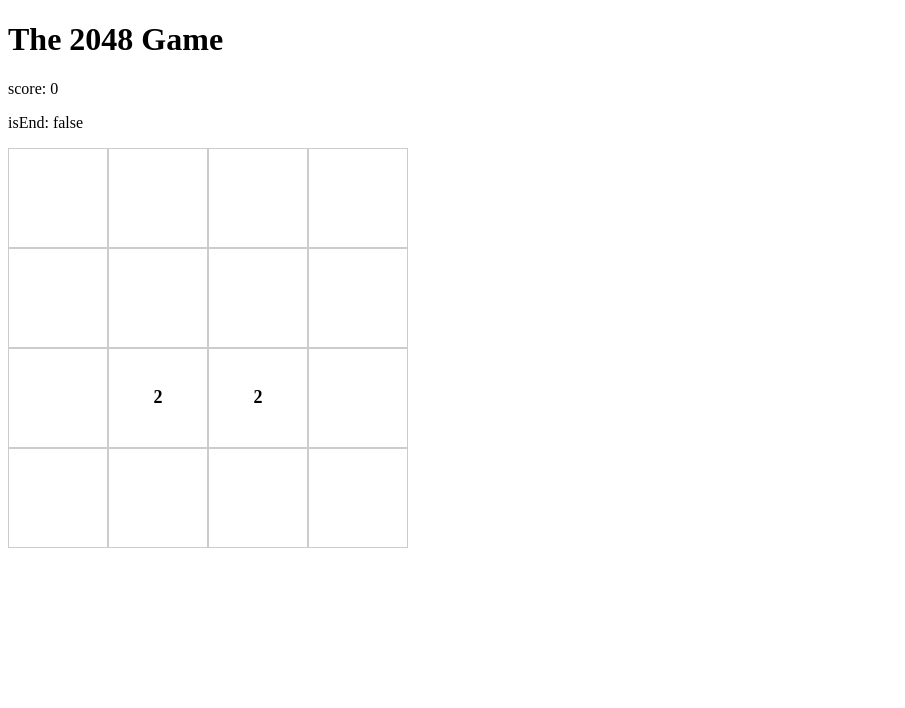
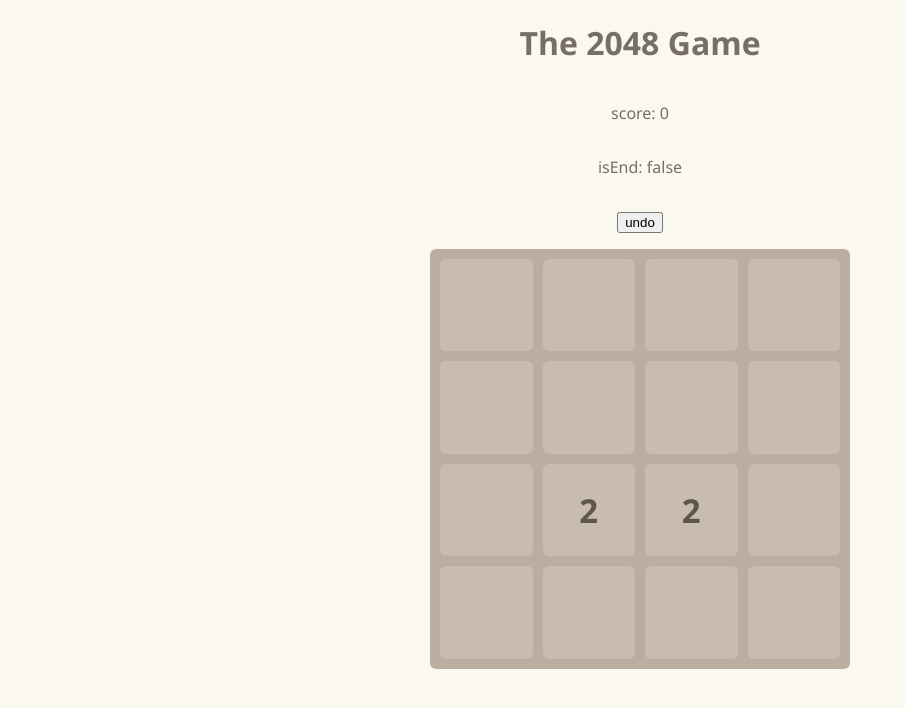
Before and after one commit to naecoo/vue3-2048-game, a Vue app: page / in a window 1280 px wide. Shown: the top 708 px of the page, without its empty margins (0-905 px from the left). Built offline with nearby package versions, Linux system fonts and the light colour scheme.

Commit message:
add some simple style

```diff
--- a/src/App.vue
+++ b/src/App.vue
@@ -1,78 +1,20 @@
 <script lang="ts" setup>
-import { onUnmounted } from 'vue';
-import { useGrid, Direction } from './game';
-
-const { gridData, score, isEnd, move, undo, init, start } = useGrid(4);
-start();
-
-const onMove = (event: KeyboardEvent) => {
-  if (isEnd.value) return;
-
-  console.log(event);
-  console.log();
-  switch (event.code) {
-    case 'ArrowUp':
-      move(Direction.UP);
-      break;
-
-    case 'ArrowDown':
-      move(Direction.DOWN);
-      break;
-
-    case 'ArrowLeft':
-      move(Direction.LEFT);
-      break;
-
-    case 'ArrowRight':
-      move(Direction.RIGHT);
-      break;
-  }
-};
-window.addEventListener('keydown', onMove, false);
-onUnmounted(() => {
-  window.removeEventListener('keydown', onMove, false);
-});
+import Grid from '@src/components/Grid.vue';
 </script>
 
 
 <template>
   <h1> The 2048 Game </h1>
-  <p>
-    score: {{ score }}
-  </p>
-  <p>
-    isEnd: {{ isEnd }}
-  </p>
-  <main class="game-grid">
-    <div class="row" v-for="(row, rowIndex) in gridData" :key="rowIndex">
-      <div class="cell" v-for="(col, colIndex) in row" :key="colIndex">
-        {{ col || void 0 }}
-      </div>
-    </div>
-  </main>
+  <grid />
 </template>
 
-<style lang="less">
-.game-grid {
+<style>
+#app {
   display: flex;
-  flex-direction: column;
-  width: 400px;
-  height: 400px;
-
-  .row {
-    flex: 1;
-    display: flex;
-    flex-direction: row;
-
-    .cell {
-      flex: 1;
-      display: flex;
-      align-items: center;
-      justify-content: center;
-      font-size: 18px;
-      font-weight: bold;
-      border: 1px solid #ccc;
-    }
-  }
+  flex-flow: column;
+  align-items: center;
+  width: 100vw;
+  height: 100vh;
+  overflow: hidden;
 }
 </style>
--- /dev/null
+++ b/src/components/Grid.vue
@@ -0,0 +1,86 @@
+<script lang="ts" setup>
+import { onUnmounted } from 'vue';
+import { useGrid, Direction } from '@src/game';
+
+const { gridData, score, isEnd, move, undo, init, start } = useGrid(4);
+start();
+
+const onMove = (event: KeyboardEvent) => {
+  if (isEnd.value) return;
+
+  switch (event.code) {
+    case 'ArrowUp':
+      move(Direction.UP);
+      break;
+
+    case 'ArrowDown':
+      move(Direction.DOWN);
+      break;
+
+    case 'ArrowLeft':
+      move(Direction.LEFT);
+      break;
+
+    case 'ArrowRight':
+      move(Direction.RIGHT);
+      break;
+  }
+};
+
+window.addEventListener('keydown', onMove, false);
+onUnmounted(() => {
+  window.removeEventListener('keydown', onMove, false);
+});
+</script>
+
+
+<template>
+  <p>
+    score: {{ score }}
+  </p>
+  <p>
+    isEnd: {{ isEnd }}
+  </p>
+  <p>
+    <button @click="undo">undo</button>
+  </p>
+  <main class="game-grid">
+    <div class="row" v-for="(row, rowIndex) in gridData" :key="rowIndex">
+      <div class="cell" v-for="(col, colIndex) in row" :key="colIndex">
+        {{ col || void 0 }}
+      </div>
+    </div>
+  </main>
+</template>
+
+<style lang="less">
+.game-grid {
+  display: flex;
+  flex-direction: column;
+  gap: 10px;
+  width: 400px;
+  height: 400px;
+  padding: 10px;
+  background-color: #bbada0;
+  border-radius: 6px;
+
+  .row {
+    flex: 1;
+    display: flex;
+    flex-direction: row;
+    gap: 10px;
+
+    .cell {
+      flex: 1;
+      display: flex;
+      align-items: center;
+      justify-content: center;
+      font-size: 33px;
+      font-weight: bold;
+      background: #c8bbaf;
+      color: #5e554c;
+      border-radius: 6px;
+    }
+  }
+}
+</style>
--- a/src/main.ts
+++ b/src/main.ts
@@ -1,4 +1,5 @@
 import { createApp } from 'vue'
 import App from './App.vue'
+import '@src/styles/index.less'
 
 createApp(App).mount('#app')
--- /dev/null
+++ b/src/styles/index.less
@@ -0,0 +1,15 @@
+body {
+  margin: 0;
+  padding: 0;
+  font-family: Segoe UI, Tahoma, Geneva, Verdana, sans-serif;
+  background: #faf8ef;
+  color: #776e65;
+}
+
+// todo: support dark mode
+:root {
+  --color: #000;
+}
+:root [dark-theme] {
+  --color: #fff;
+}
```
